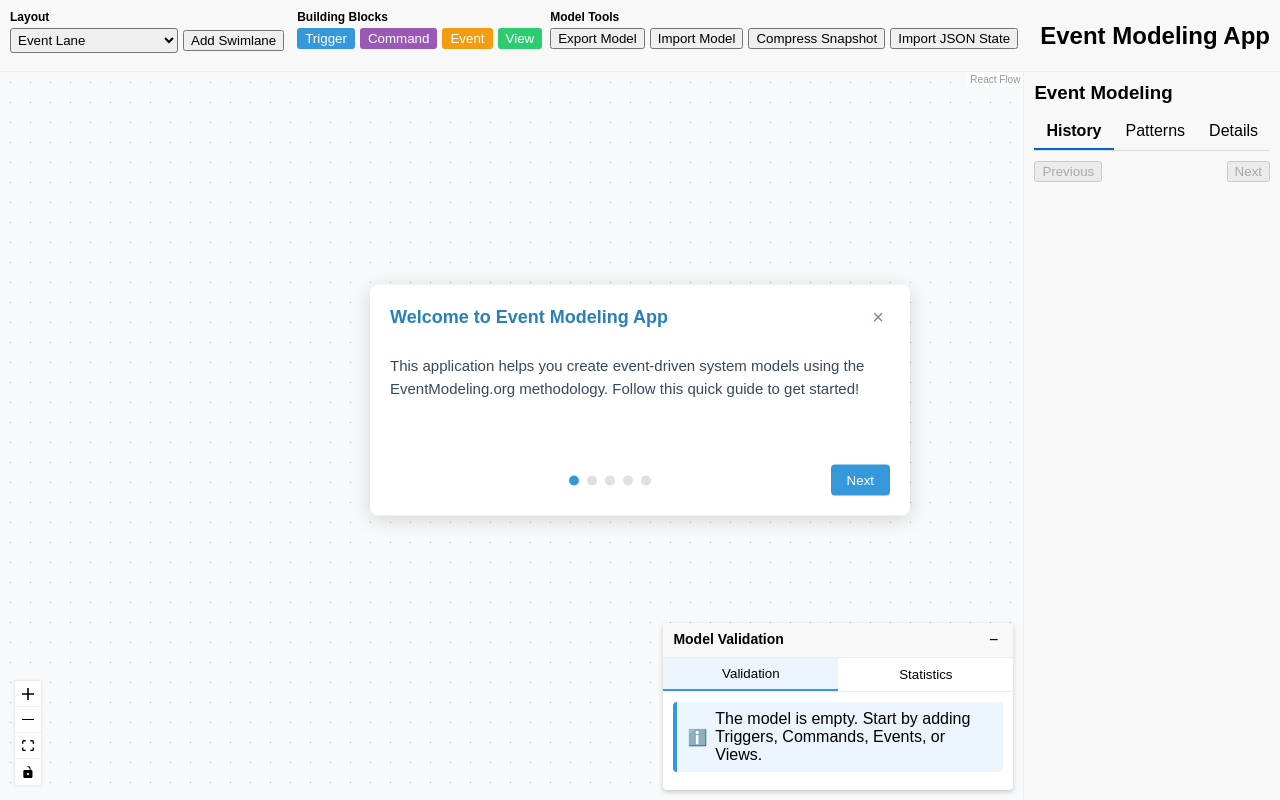
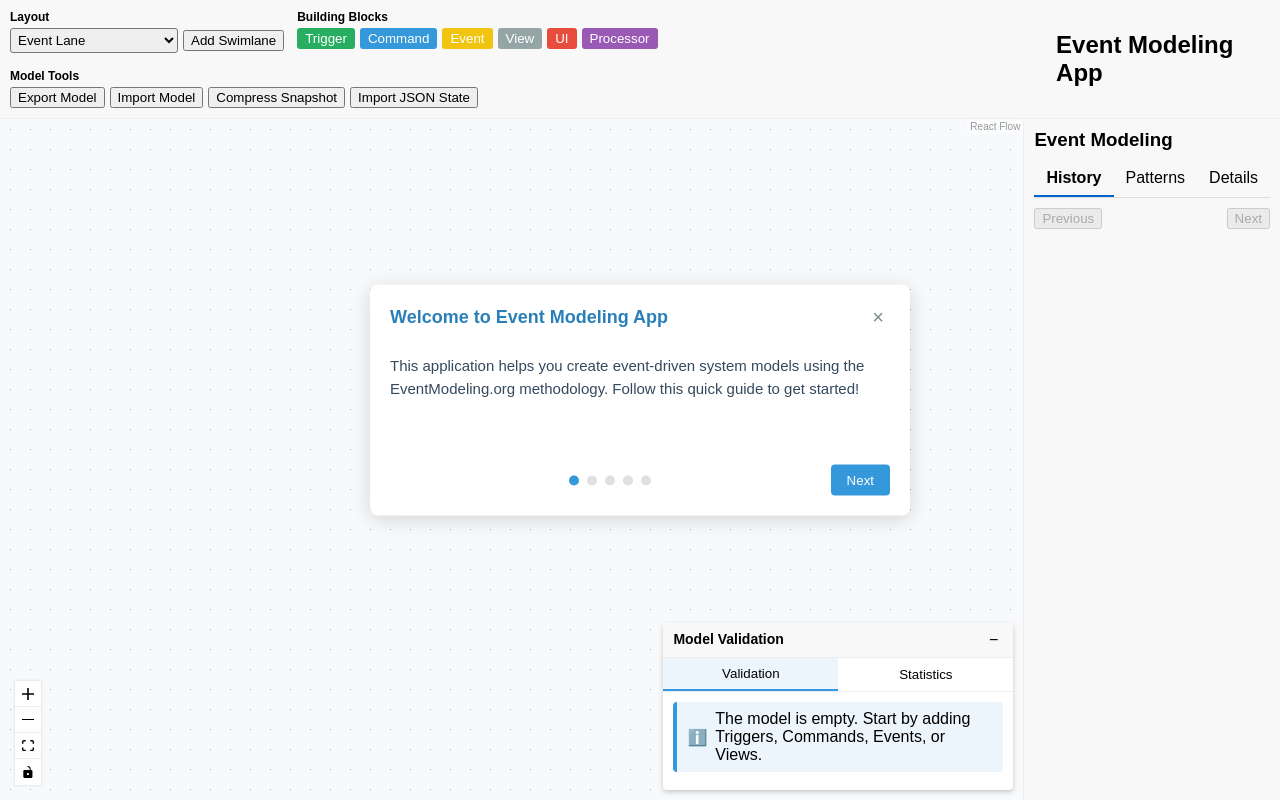
Before and after one commit to victor-develop/event-modeling-prototype-v0, a React (Vite) app: page / in a window 1280 px wide. Built offline with nearby package versions, Linux system fonts and the light colour scheme.

Commit message:
feat: add UI and Processor block types with trigger lane validation

```diff
--- a/src/App.tsx
+++ b/src/App.tsx
@@ -37,6 +37,8 @@
 import CommandNode from './components/nodes/CommandNode';
 import EventNode from './components/nodes/EventNode';
 import ViewNode from './components/nodes/ViewNode';
+import UINode from './components/nodes/UINode';
+import ProcessorNode from './components/nodes/ProcessorNode';
 import { createCustomNodeTypes } from './flow/customNodeTypes.tsx';
 import { createCustomEdgeTypes } from './flow/customEdgeTypes.tsx';
 
@@ -131,6 +133,21 @@
   const dispatchAddTrigger = useCallback((node: any) => {
     dispatch({
       type: EventTypes.ModelingEditor.ADD_TRIGGER,
+      payload: node
+    });
+  }, [dispatch]);
+
+  // Dispatch functions for UI and Processor nodes
+  const dispatchAddUI = useCallback((node: any) => {
+    dispatch({
+      type: EventTypes.ModelingEditor.ADD_UI,
+      payload: node
+    });
+  }, [dispatch]);
+
+  const dispatchAddProcessor = useCallback((node: any) => {
+    dispatch({
+      type: EventTypes.ModelingEditor.ADD_PROCESSOR,
       payload: node
     });
   }, [dispatch]);
@@ -368,6 +385,118 @@
 
     dispatchAddView(newView);
   }, [dispatchAddView, selectedSwimlaneId, nodes]);
+
+  // Function to add a new UI node within selected swimlane
+  const addUI = useCallback(() => {
+    // Require a selected swimlane
+    if (!selectedSwimlaneId) {
+      console.warn('No swimlane selected. Please select a swimlane first.');
+      alert('Please select a swimlane first before adding a UI block.');
+      return;
+    }
+
+    // Find the selected swimlane
+    const swimlane = nodes.find(node => node.id === selectedSwimlaneId);
+    if (!swimlane) {
+      console.warn('Selected swimlane not found');
+      return;
+    }
+
+    // Validate swimlane kind - UI can only be added to trigger lanes
+    if (swimlane.data?.kind !== 'trigger') {
+      console.warn(`Cannot add UI to ${swimlane.data?.kind} swimlane`);
+      alert(`Cannot add a UI block to this swimlane type. UI blocks must be in a Trigger swimlane.`);
+      return;
+    }
+
+    const id = nanoid();
+    // Calculate position within the swimlane
+    const xOffset = 50; // Offset from the left edge of swimlane
+    const yOffset = 50; // Offset from the top edge of swimlane
+
+    // Find existing blocks in this swimlane to position horizontally
+    const blocksInLane = nodes.filter(n => n.parentId === selectedSwimlaneId);
+    const blockGap = 160; // Horizontal gap between blocks
+
+    // Position new block after the last block in this lane
+    const xPosition = blocksInLane.length > 0 ?
+      Math.max(...blocksInLane.map((b: any) => b.position.x)) + blockGap :
+      swimlane.position.x + xOffset;
+
+    const newUI = {
+      id,
+      type: 'UI',
+      position: {
+        x: xPosition,
+        y: swimlane.position.y + yOffset
+      },
+      data: {
+        label: 'New UI',
+        kind: 'UI'
+      },
+      // Link to parent swimlane
+      parentId: selectedSwimlaneId,
+      extent: 'parent' // Constrain to parent boundaries
+    };
+
+    dispatchAddUI(newUI);
+  }, [dispatchAddUI, selectedSwimlaneId, nodes]);
+
+  // Function to add a new Processor node within selected swimlane
+  const addProcessor = useCallback(() => {
+    // Require a selected swimlane
+    if (!selectedSwimlaneId) {
+      console.warn('No swimlane selected. Please select a swimlane first.');
+      alert('Please select a swimlane first before adding a Processor block.');
+      return;
+    }
+
+    // Find the selected swimlane
+    const swimlane = nodes.find(node => node.id === selectedSwimlaneId);
+    if (!swimlane) {
+      console.warn('Selected swimlane not found');
+      return;
+    }
+
+    // Validate swimlane kind - Processor can only be added to trigger lanes
+    if (swimlane.data?.kind !== 'trigger') {
+      console.warn(`Cannot add Processor to ${swimlane.data?.kind} swimlane`);
+      alert(`Cannot add a Processor block to this swimlane type. Processor blocks must be in a Trigger swimlane.`);
+      return;
+    }
+
+    const id = nanoid();
+    // Calculate position within the swimlane
+    const xOffset = 50; // Offset from the left edge of swimlane
+    const yOffset = 50; // Offset from the top edge of swimlane
+
+    // Find existing blocks in this swimlane to position horizontally
+    const blocksInLane = nodes.filter(n => n.parentId === selectedSwimlaneId);
+    const blockGap = 160; // Horizontal gap between blocks
+
+    // Position new block after the last block in this lane
+    const xPosition = blocksInLane.length > 0 ?
+      Math.max(...blocksInLane.map((b: any) => b.position.x)) + blockGap :
+      swimlane.position.x + xOffset;
+
+    const newProcessor = {
+      id,
+      type: 'Processor',
+      position: {
+        x: xPosition,
+        y: swimlane.position.y + yOffset
+      },
+      data: {
+        label: 'New Processor',
+        kind: 'Processor'
+      },
+      // Link to parent swimlane
+      parentId: selectedSwimlaneId,
+      extent: 'parent' // Constrain to parent boundaries
+    };
+
+    dispatchAddProcessor(newProcessor);
+  }, [dispatchAddProcessor, selectedSwimlaneId, nodes]);
 
   // Handle node selection
   const onNodesChange = useCallback(
@@ -755,6 +884,8 @@
         onAddCommand={addCommand}
         onAddEvent={addEvent}
         onAddView={addView}
+        onAddUI={addUI}
+        onAddProcessor={addProcessor}
         onExportEvents={onExportEvents}
         onImportEvents={onImportEvents}
         onCompressSnapshot={onCompressSnapshot}
--- a/src/components/Topbar.tsx
+++ b/src/components/Topbar.tsx
@@ -6,6 +6,8 @@
   onAddCommand: () => void;
   onAddEvent: () => void;
   onAddView: () => void;
+  onAddUI?: () => void;
+  onAddProcessor?: () => void;
   onExportEvents: () => void;
   onImportEvents: () => void;
   onCompressSnapshot: () => void;
@@ -18,6 +20,8 @@
   onAddCommand,
   onAddEvent,
   onAddView,
+  onAddUI,
+  onAddProcessor,
   onExportEvents,
   onImportEvents,
   onCompressSnapshot,
@@ -67,18 +71,28 @@
 
         <div style={{ marginBottom: '8px' }}>
           <span style={{ fontSize: '12px', fontWeight: 'bold', display: 'block', marginBottom: '4px' }}>Building Blocks</span>
-          <button onClick={onAddTrigger} style={{ marginRight: '5px', backgroundColor: '#3498db', color: 'white', border: 'none', padding: '3px 8px', borderRadius: '3px' }}>
+          <button onClick={onAddTrigger} style={{ marginRight: '5px', backgroundColor: '#27ae60', color: 'white', border: 'none', padding: '3px 8px', borderRadius: '3px' }}>
             Trigger
           </button>
-          <button onClick={onAddCommand} style={{ marginRight: '5px', backgroundColor: '#9b59b6', color: 'white', border: 'none', padding: '3px 8px', borderRadius: '3px' }}>
+          <button onClick={onAddCommand} style={{ marginRight: '5px', backgroundColor: '#3498db', color: 'white', border: 'none', padding: '3px 8px', borderRadius: '3px' }}>
             Command
           </button>
-          <button onClick={onAddEvent} style={{ marginRight: '5px', backgroundColor: '#f39c12', color: 'white', border: 'none', padding: '3px 8px', borderRadius: '3px' }}>
+          <button onClick={onAddEvent} style={{ marginRight: '5px', backgroundColor: '#f1c40f', color: 'white', border: 'none', padding: '3px 8px', borderRadius: '3px' }}>
             Event
           </button>
-          <button onClick={onAddView} style={{ backgroundColor: '#2ecc71', color: 'white', border: 'none', padding: '3px 8px', borderRadius: '3px' }}>
+          <button onClick={onAddView} style={{ marginRight: '5px', backgroundColor: '#95a5a6', color: 'white', border: 'none', padding: '3px 8px', borderRadius: '3px' }}>
             View
           </button>
+          {onAddUI && (
+            <button onClick={onAddUI} style={{ marginRight: '5px', backgroundColor: '#e74c3c', color: 'white', border: 'none', padding: '3px 8px', borderRadius: '3px' }}>
+              UI
+            </button>
+          )}
+          {onAddProcessor && (
+            <button onClick={onAddProcessor} style={{ backgroundColor: '#9b59b6', color: 'white', border: 'none', padding: '3px 8px', borderRadius: '3px' }}>
+              Processor
+            </button>
+          )}
         </div>
 
         <div>
--- a/src/types/blockTypes.ts
+++ b/src/types/blockTypes.ts
@@ -45,7 +45,9 @@
   'trigger': 'rgba(210, 250, 210, 0.8)', // Light green
   'command': 'rgba(200, 230, 255, 0.8)', // Light blue
   'event': 'rgba(255, 240, 150, 0.8)', // Light yellow
-  'view': 'rgba(240, 240, 240, 0.8)'  // Light gray
+  'view': 'rgba(240, 240, 240, 0.8)',  // Light gray
+  'UI': 'rgba(255, 220, 220, 0.8)', // Light red/pink
+  'Processor': 'rgba(230, 210, 255, 0.8)' // Light purple
 };
 
 /**
@@ -55,7 +57,9 @@
   'trigger': '#27ae60', // Green
   'command': '#3498db', // Blue
   'event': '#f1c40f', // Yellow
-  'view': '#95a5a6'  // Gray
+  'view': '#95a5a6',  // Gray
+  'UI': '#e74c3c', // Red
+  'Processor': '#9b59b6' // Purple
 };
 
 /**
```
